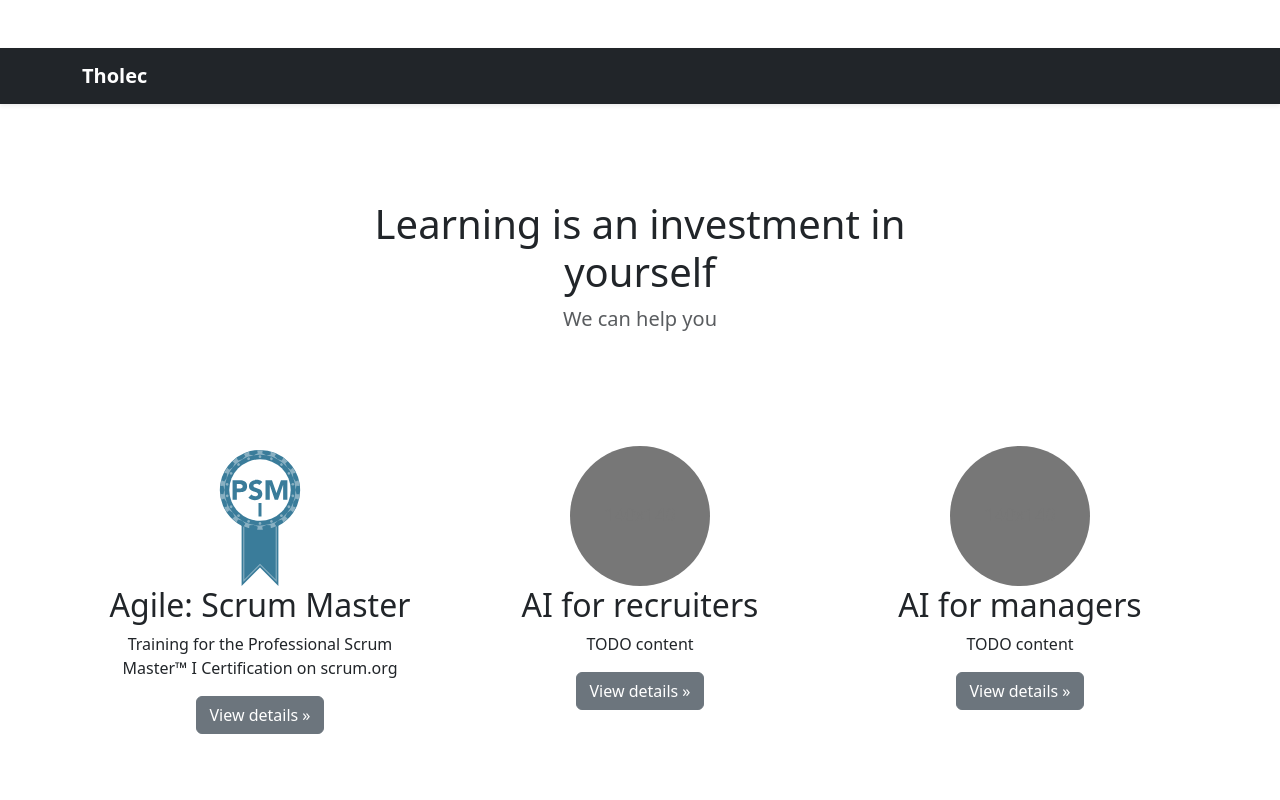
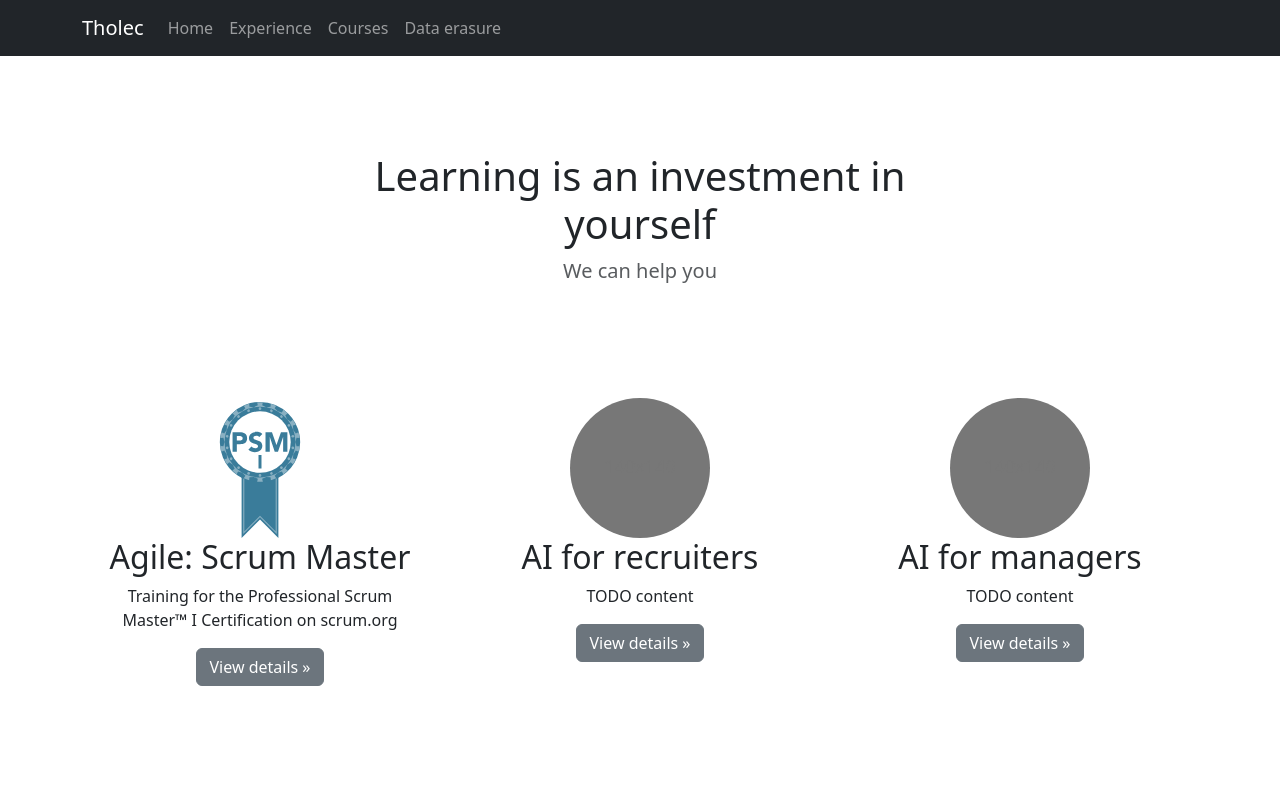
Before and after one commit to tholecBV/mainsite, a plain HTML site: page courses.html in a window 1280 px wide. Shown: the top 800 px of the page. Drawn offline with nearby package versions, Linux system fonts and the light colour scheme.

Commit message:
Navigation

```diff
--- a/courses.html
+++ b/courses.html
@@ -6,7 +6,7 @@
     <meta name="description" content="">
     <meta name="author" content="Thomas Lefever-Teughels">
     <title>Tholec</title>
-
+ <link rel="stylesheet" href="https://cdn.jsdelivr.net/npm/bootstrap-icons@1.10.2/font/bootstrap-icons.css" integrity="sha384-b6lVK+yci+bfDmaY1u0zE8YYJt0TZxLEAFyYSLHId4xoVvsrQu3INevFKo+Xir8e" crossorigin="anonymous">
 
 
 
@@ -66,6 +66,11 @@
         white-space: nowrap;
         -webkit-overflow-scrolling: touch;
       }
+	  /* custom to get rid of additional padding from carousel... */
+	  body{
+	  padding-top: 0!important;
+	  padding-bottom: 0!important;
+	  }
     </style>
 
 
@@ -73,13 +78,31 @@
   <body>
 
 <header>
-  <div class="navbar navbar-dark bg-dark shadow-sm">
+<nav class="navbar navbar-expand-lg navbar-dark bg-dark" aria-label="Eighth navbar example">
     <div class="container">
-      <a href="#" class="navbar-brand d-flex align-items-center">
-        <strong>Tholec</strong>
-      </a>
+      <a class="navbar-brand" href="index.html">Tholec</a>
+      <button class="navbar-toggler" type="button" data-bs-toggle="collapse" data-bs-target="#navbarsExample07" aria-controls="navbarsExample07" aria-expanded="false" aria-label="Toggle navigation">
+        <span class="navbar-toggler-icon"></span>
+      </button>
+
+      <div class="collapse navbar-collapse" id="navbarsExample07">
+        <ul class="navbar-nav me-auto mb-2 mb-lg-0">
+          <li class="nav-item">
+            <a class="nav-link" href="index.html">Home</a>
+          </li>
+          <li class="nav-item">
+            <a class="nav-link" href="experience.html">Experience</a>
+          </li>
+		  <li class="nav-item">
+            <a class="nav-link" href="courses.html">Courses</a>
+          </li>
+		  <li class="nav-item">
+            <a class="nav-link" href="dataerasure.html">Data erasure</a>
+          </li>
+        </ul>
+      </div>
     </div>
-  </div>
+  </nav>
 </header>
 
 <main>
@@ -168,8 +191,9 @@
 <footer class="text-muted py-5">
   <div class="container">
     <p class="float-end mb-1">
-	  <a href="mailto:thomas@tholec.com">Email</a>
-      <a href="https://www.linkedin.com/in/thomas-lefever-teughels/">Linkedin</a>
+	Contact:
+	  <a href="mailto:thomas@tholec.com"><i class="bi bi-envelope"></i></a>
+      <a href="https://www.linkedin.com/in/thomas-lefever-teughels/"><i class="bi bi-linkedin"></i></a>
     </p>
     <p class="mb-1">&copyTholec</p>
   </div>
```
Also changed, not shown: dataerasure.html (+26 -10 lines), experience.html (+26 -7 lines), index.html (+27 -13 lines).
